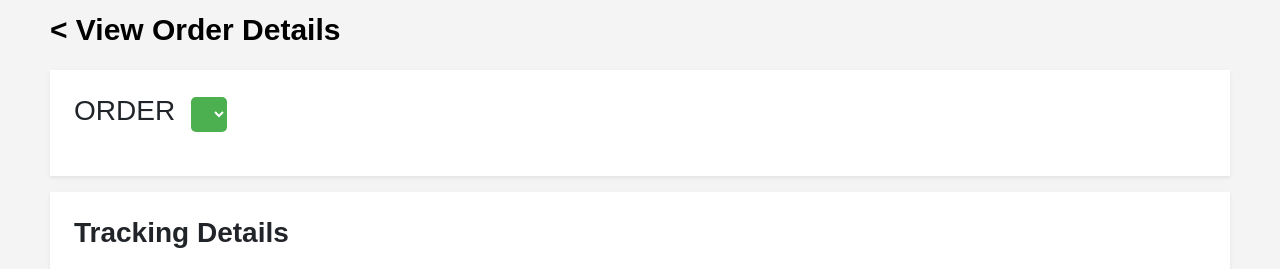
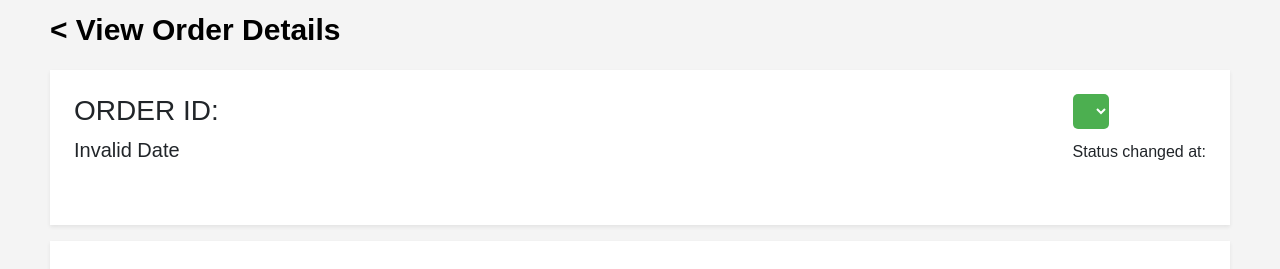
Before and after one commit to fhkathika/merchant-printbaz-admin-panel, a React (Create React App) app: page /viewOrder/1 in a window 1280 px wide. Shown: the part 160-429 px from the top of the page. Built offline with nearby package versions, Linux system fonts and the light colour scheme; some icons are missing.

Commit message:
unique email filter

```diff
--- a/src/Components/allMerchants/AllMerchants.jsx
+++ b/src/Components/allMerchants/AllMerchants.jsx
@@ -31,7 +31,16 @@ let approvedUsers=allMerchant?.filter(users=>users?.approval==="approved");
 let bannedUsers=allMerchant?.filter(users=>users?.approval==="ban");
 let searchByEmail = allMerchant?.filter(userEmail => userEmail?.email.includes(filterEmail));
 
-console.log(searchByEmail);
+let SingleEmailOneTime = allMerchant.reduce((acc, current) => {
+  const x = acc.find(item => item.email === current.email);
+  if (!x) {
+      return acc.concat([current]);
+  } else {
+      return acc;
+  }
+}, []);
+console.log("SingleEmailOneTime",SingleEmailOneTime);
+
     return (
         <div>
         <meta charSet="UTF-8" />
@@ -294,7 +303,7 @@ console.log(searchByEmail);
             </>)
           }
           {
-           filterUser==="all" && allMerchant?.map((merchants)=><>
+           filterUser==="all" && SingleEmailOneTime?.map((merchants)=><>
 
             <Link key={merchants?._id} to={`/viewClient/${merchants?._id}`} state={{merchants}}>
             <div className="row client-list">
@@ -315,7 +324,7 @@ console.log(searchByEmail);
               </div>
               <div className="col-lg-2 col-sm-12">
                 {
-                  merchants?.approval==="requiest" &&   <p className="status-btn" style={{backgroundColor:"red"}} >{merchants?.approval}</p>
+                  merchants?.approval==="request" &&   <p className="status-btn" style={{backgroundColor:"#ff6f00"}} >{merchants?.approval}</p>
                 }
                  {
                   merchants?.approval==="approved" &&   <p className="status-btn"  >{merchants?.approval}</p>
--- a/src/Components/orderList/OrderList.jsx
+++ b/src/Components/orderList/OrderList.jsx
@@ -17,7 +17,13 @@ const OrderList = () => {
 },[allMerchant])
 let matchingMerchant
 
+let date = new Date(orderAll?.createdAt); // create a new Date object
 
+let options = { year: 'numeric', month: 'long', day: 'numeric' }; // options for toLocaleDateString
+
+let formattedDate = date.toLocaleDateString('en-US', options); // use toLocaleDateString to format the date
+
+console.log(formattedDate);
 
     return (
         <div>
@@ -188,7 +194,7 @@ let matchingMerchant
                     </div>
                     <div className="col-lg-1 col-sm-12">
                       <p className="status-btn">{orders?.orderStatus}</p>
-                      <p style={{fontSize: '14px'}}>{orders?.createdAt?.slice(0,10)}</p>
+                      {/* <p style={{fontSize: '14px'}}>{formattedDate}</p> */}
                     </div>
                   </div>
                 </Link>
--- a/src/Components/viewClient/ViewClient.jsx
+++ b/src/Components/viewClient/ViewClient.jsx
@@ -46,7 +46,7 @@ const ViewClient = () => {
   };
   const getViewClientColor = (status) => {
     if (status === "request") {
-      return "Orange";
+      return "#ff6f00";
     }
     if (status === "approved") {
       return "green";
--- a/src/Components/viewOrder/ViewOrder.jsx
+++ b/src/Components/viewOrder/ViewOrder.jsx
@@ -7,6 +7,13 @@ const ViewOrder = () => {
   const viewClient = location.state?.matchingMerchant;
   console.log(viewOrder);
 
+  let date = new Date(viewOrder?.createdAt); // create a new Date object
+
+  let options = { year: 'numeric', month: 'long', day: 'numeric' }; // options for toLocaleDateString
+
+  let formattedDate = date.toLocaleDateString('en-US', options); // use toLocaleDateString to format the date
+
+  console.log(formattedDate);
 
   const handleInputChange = async (e) => {
     const status = e.target.value; // the new status
@@ -166,8 +173,9 @@ const ViewOrder = () => {
             </div>
             <div className="row">
               <div className="col-12">
-                <div className="order-id bg-white p-4  shadow-sm">
-                  <h3 className="d-inline-block font-weight-bold">ORDER {viewOrder?._id} &nbsp;</h3>
+                <div className="order-id bg-white p-4  shadow-sm" >
+                <div style={{display:"flex",justifyContent:"space-between"}}>
+                <h3 className="d-inline-block font-weight-bold">ORDER ID: {viewOrder?._id} &nbsp; <h5 style={{marginTop:"10px"}}>{formattedDate}</h5></h3>
                   {/* <button className="status-btn d-inline-block py-2 px-3 font-weight-bold">{viewOrder?.orderStatus}</button> */}
 
                   <div
@@ -288,8 +296,15 @@ const ViewOrder = () => {
                             </>
                           )}
                         </select>
+
+                <p style={{textAlign:"center",marginTop:'10px'}}>Status changed at: {viewOrder?.statusDate}</p>
+
                       </div>
                 </div>
+
+
+                </div>
+
               </div>
             </div>
             <div className="row">
@@ -449,8 +464,8 @@ const ViewOrder = () => {
                     </div>
                   </div>
                   {
-                    viewOrder?.orderDetailArr?.map((orderDetail,index)=><>
-                      <div className="row order-tab" key={index}>
+                    viewOrder?.orderDetailArr?.map((orderDetail,orderIndex)=><>
+                      <div className="row order-tab" key={orderIndex}>
                     <div className="col-2">
                       <p>{orderDetail?.color}</p>
                     </div>
@@ -466,7 +481,7 @@ const ViewOrder = () => {
                     <div className="col-lg-2">
                     <div className="card file">
   {
-    orderDetail?.file?.map(fileUrl => {
+    orderDetail?.file?.map((fileUrl,fileIndex) => {
      // Extract the file ID from the URL
      let fileId = "";
      if (fileUrl.includes("/file/d/")) {
@@ -476,19 +491,22 @@ const ViewOrder = () => {
      }
      // Construct the direct download link
      const downloadUrl = `https://drive.google.com/uc?export=download&id=${fileId}`;
+     let dropdownId = `dropdown${orderIndex}-${fileIndex}`;
+      return (
+        <div key={fileIndex}>
 
-      return (
-        <div key={fileUrl}>
-          <ul className="file-options dropdown">
-            <a className="dropdown-toggle" href="#" data-bs-toggle="dropdown" aria-expanded="false">
+          <div className="card-body file-info">
+
+            <a className="dropdown-item" href={downloadUrl} download><p style={{cursor:"pointer"}} href={downloadUrl} download>{fileUrl.substring(fileUrl.lastIndexOf('/') + 1)}</p></a>
+            {/* <ul className="file-options dropdown" >
+            <a className="dropdown-toggle" href="#" id={dropdownId} data-bs-toggle="dropdown" aria-expanded="false">
               <i className="material-icons">more_vert</i>
             </a>
             <ul className="dropdown-menu dropdown-menu-right">
               <li>
-                <a className="dropdown-item" href="#">View Details</a>
+                <a className="dropdown-item"    href="#">View Details</a>
               </li>
               <li>
-                {/* Update the href to use the download link */}
                 <a className="dropdown-item" href={downloadUrl} download>Download</a>
 
               </li>
@@ -496,16 +514,18 @@ const ViewOrder = () => {
                 <a className="dropdown-item" href="#">Copy Link</a>
               </li>
             </ul>
-          </ul>
-          <div className="card-body file-info">
-            <p>{fileUrl.substring(fileUrl.lastIndexOf('/') + 1)}</p>
-            {/* <span className="file-size">1009.2kb</span><br /> */}
+          </ul> */}
           </div>
         </div>
       )
     })
   }
 </div>
+
+
+
+
+
 
                     </div>
                     <div className="col-lg-2">
@@ -524,7 +544,7 @@ const ViewOrder = () => {
 
       return (
         <div key={imageUrl}>
-          <ul className="file-options dropdown">
+          {/* <ul className="file-options dropdown">
             <a className="dropdown-toggle" href="#" data-bs-toggle="dropdown" aria-expanded="false">
               <i className="material-icons">more_vert</i>
             </a>
@@ -533,7 +553,6 @@ const ViewOrder = () => {
                 <a className="dropdown-item" href="#">View Details</a>
               </li>
               <li>
-                {/* Update the href to use the download link */}
                 <a className="dropdown-item" href={downloadUrl} download>Download</a>
 
               </li>
@@ -541,9 +560,10 @@ const ViewOrder = () => {
                 <a className="dropdown-item" href="#">Copy Link</a>
               </li>
             </ul>
-          </ul>
+          </ul> */}
           <div className="card-body file-info">
-            <p>{imageUrl.substring(imageUrl.lastIndexOf('/') + 1)}</p>
+
+            <a className="dropdown-item" href={downloadUrl} download> <p>{imageUrl.substring(imageUrl.lastIndexOf('/') + 1)}</p></a>
             {/* <span className="file-size">1009.2kb</span><br /> */}
           </div>
         </div>
```
